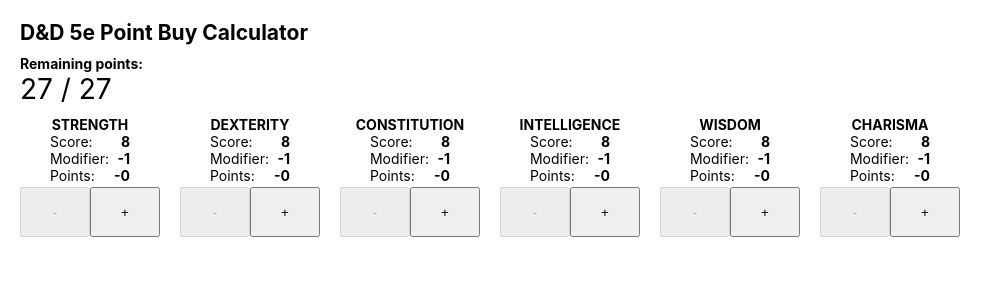
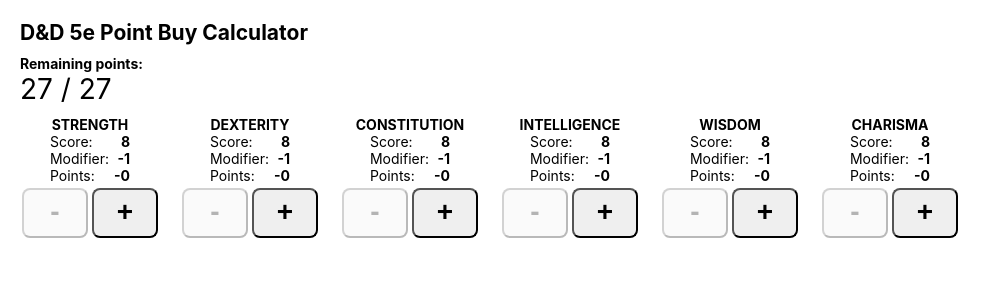
Before and after one commit to rush340/dnd-ability-calc, a React (Create React App) app: page / in a window 1280 px wide. Shown: the top 300 px of the page, without its empty margins (0-1003 px from the left). Built offline with nearby package versions, Linux system fonts and the light colour scheme.

Commit message:
button styling

```diff
--- a/src/AbilitiesPanel.css
+++ b/src/AbilitiesPanel.css
@@ -16,9 +16,15 @@
 }
 
 .ability-change-control {
-  width: 50%;
+  -webkit-appearance: none;
+  font-size: 2em;
+  font-weight: bold;
+  padding-bottom: 4px;
+  margin: 2px;
+  width: calc(50% - 4px);
   height: 50px;
-  margin-top: 3px;
+  margin-top: 4px;
+  border-radius: 8px;
 }
 
 .ability table {
```
